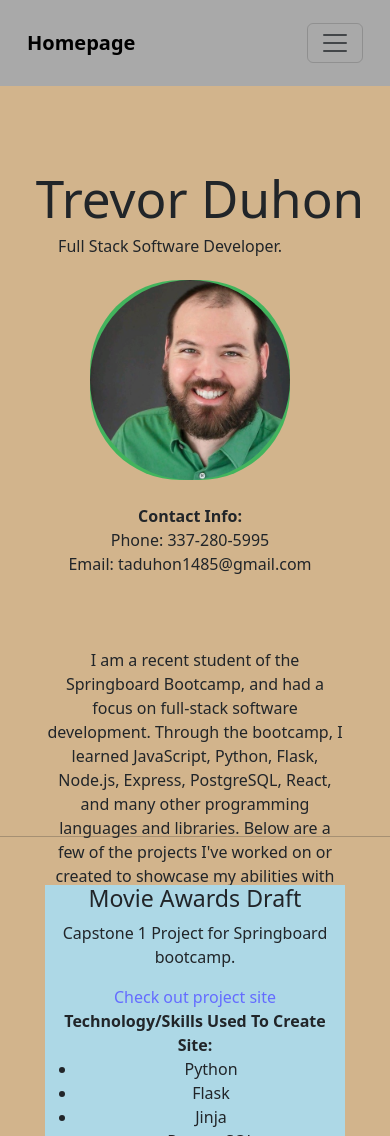
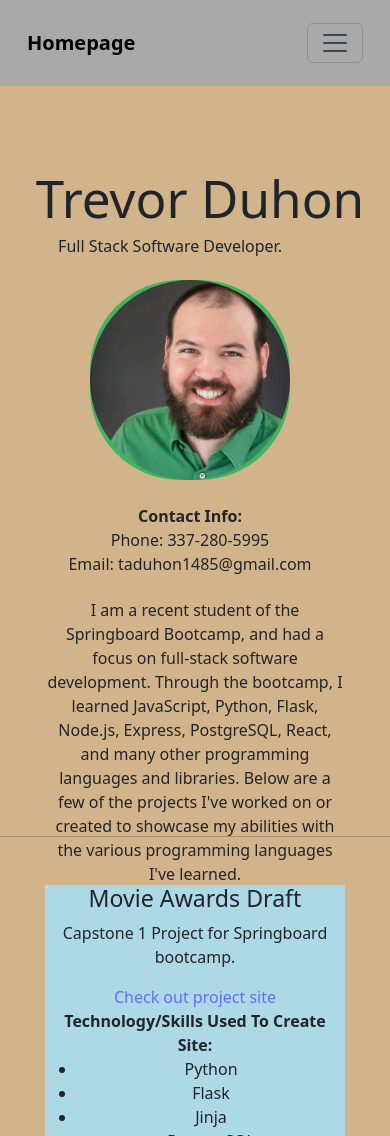
Before and after one commit to Tadler92/Portfolio, a React (Vite) app: page / in a window 390 px wide. Shown: the top 1136 px of the page. Built offline with nearby package versions, Linux system fonts and the light colour scheme.

Commit message:
More screen size responsive edits

```diff
--- a/src/Home.css
+++ b/src/Home.css
@@ -151,7 +151,7 @@ hr {
     width: 300px;
     position: relative;
     left: 200px;
-    top: 200px;
+    top: 150px;
     margin-bottom: 100px;
   }
 }
```
